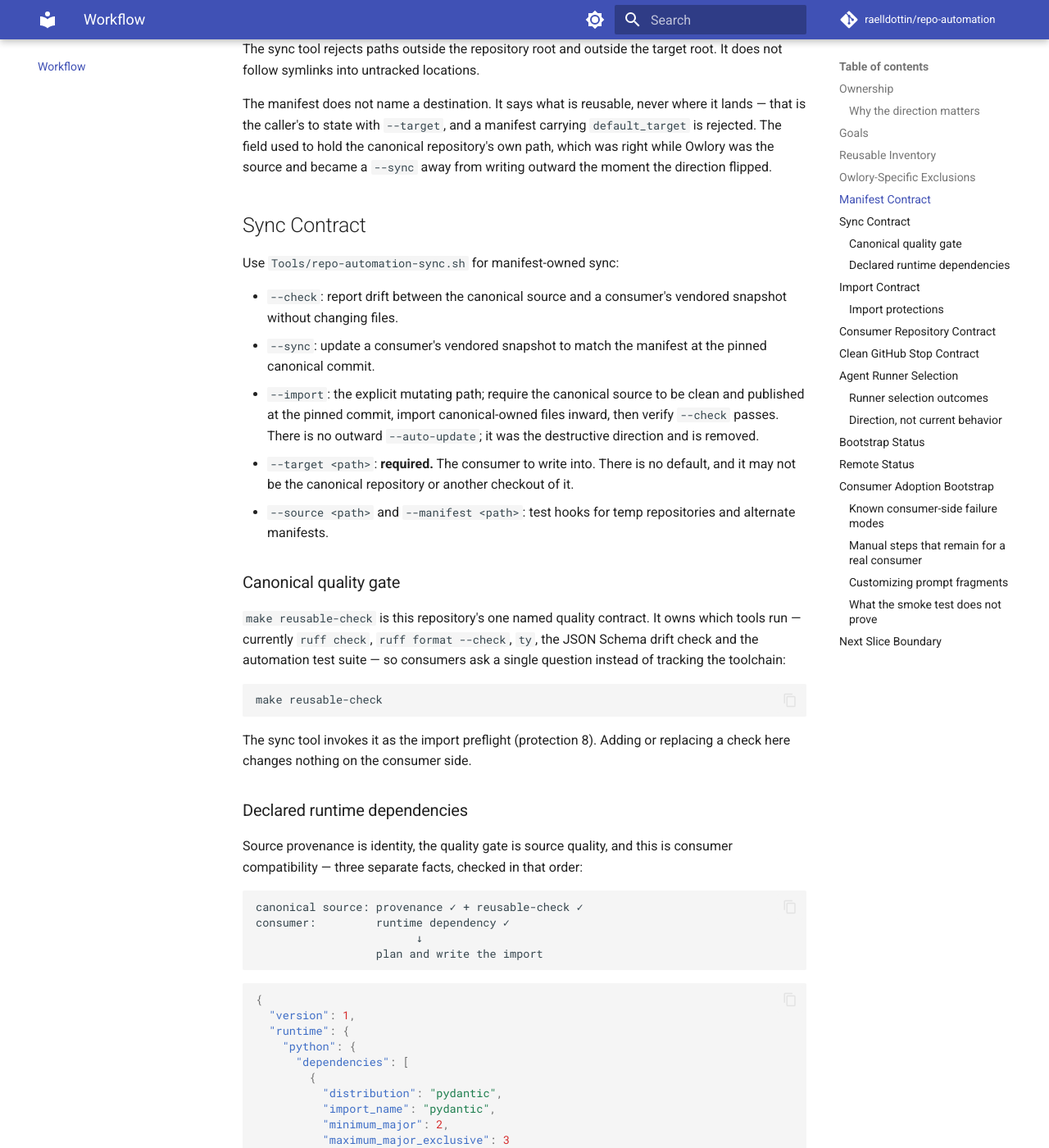
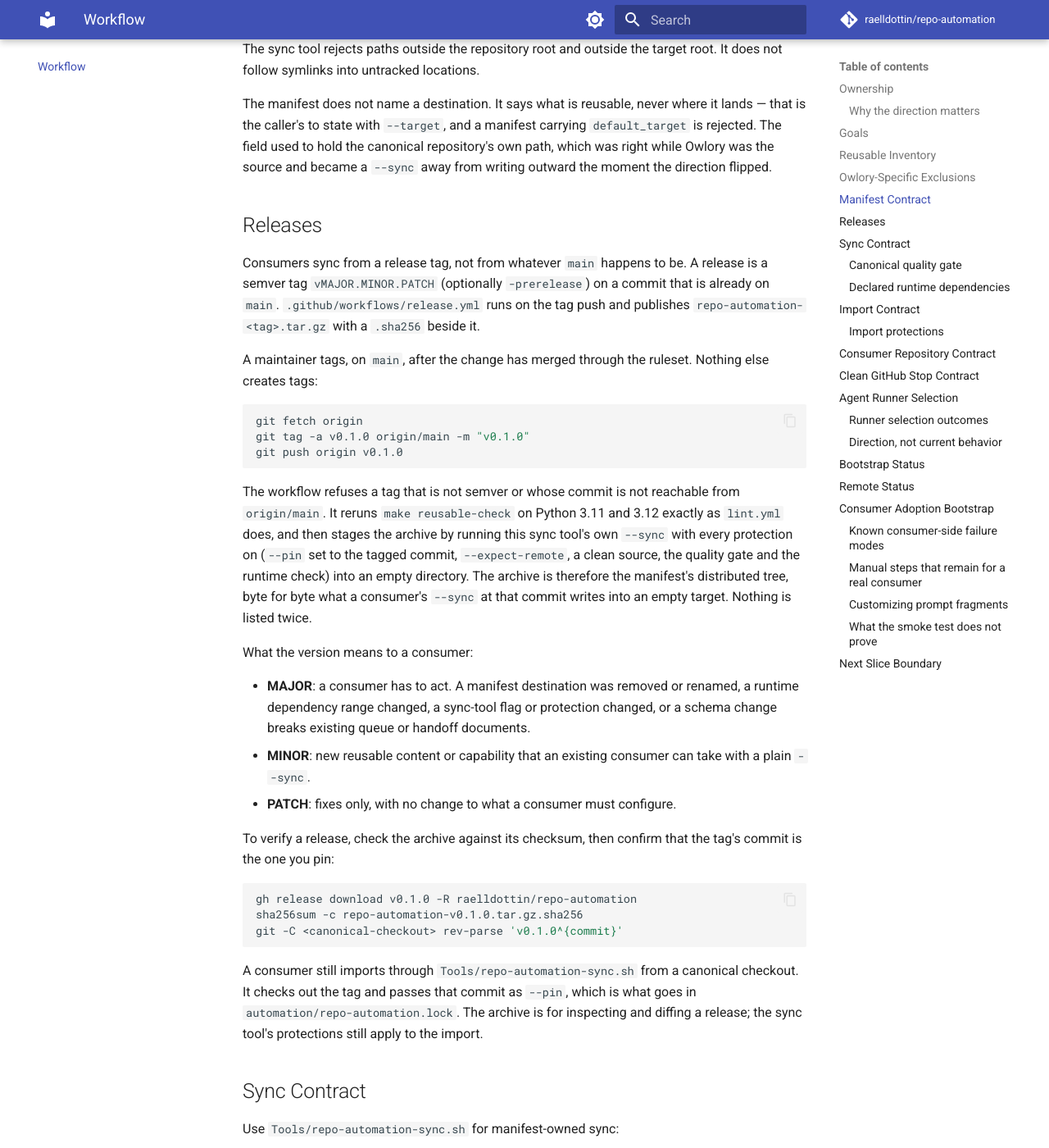
Before and after one commit to raelldottin/repo-automation, an MkDocs documentation site: the page built from docs/workflows/repo-automation.md, in a window 1280 px wide and 1400 px high, scrolled down 3287 px. Shown: the whole window at 82% size. Built offline with MkDocs 1.6.1 and Material for MkDocs 9.7.7, drawn with Linux system fonts in a browser that asks for light colours; comment, search, counter and statistics services are not loaded.

Commit message:
ci: publish versioned releases from tags on main (#74)
A semver tag on a commit reachable from main reruns make reusable-check
(3.11/3.12), stages the manifest's distributed tree with the sync tool's
own --sync (all protections on, pinned to the tagged commit), and
publishes a tar.gz plus sha256 as a GitHub release. Documents who tags,
what the version means to consumers, and how to verify.

````diff
--- a/docs/workflows/repo-automation.md
+++ b/docs/workflows/repo-automation.md
@@ -84,6 +84,36 @@ The manifest is explicit rather than glob-heavy. Each entry identifies:
 The sync tool rejects paths outside the repository root and outside the target root. It does not follow symlinks into untracked locations.
 
 The manifest does not name a destination. It says what is reusable, never where it lands — that is the caller's to state with `--target`, and a manifest carrying `default_target` is rejected. The field used to hold the canonical repository's own path, which was right while Owlory was the source and became a `--sync` away from writing outward the moment the direction flipped.
+
+## Releases
+
+Consumers sync from a release tag, not from whatever `main` happens to be. A release is a semver tag `vMAJOR.MINOR.PATCH` (optionally `-prerelease`) on a commit that is already on `main`. `.github/workflows/release.yml` runs on the tag push and publishes `repo-automation-<tag>.tar.gz` with a `.sha256` beside it.
+
+A maintainer tags, on `main`, after the change has merged through the ruleset. Nothing else creates tags:
+
+```bash
+git fetch origin
+git tag -a v0.1.0 origin/main -m "v0.1.0"
+git push origin v0.1.0
+```
+
+The workflow refuses a tag that is not semver or whose commit is not reachable from `origin/main`. It reruns `make reusable-check` on Python 3.11 and 3.12 exactly as `lint.yml` does, and then stages the archive by running this sync tool's own `--sync` with every protection on (`--pin` set to the tagged commit, `--expect-remote`, a clean source, the quality gate and the runtime check) into an empty directory. The archive is therefore the manifest's distributed tree, byte for byte what a consumer's `--sync` at that commit writes into an empty target. Nothing is listed twice.
+
+What the version means to a consumer:
+
+- **MAJOR**: a consumer has to act. A manifest destination was removed or renamed, a runtime dependency range changed, a sync-tool flag or protection changed, or a schema change breaks existing queue or handoff documents.
+- **MINOR**: new reusable content or capability that an existing consumer can take with a plain `--sync`.
+- **PATCH**: fixes only, with no change to what a consumer must configure.
+
+To verify a release, check the archive against its checksum, then confirm that the tag's commit is the one you pin:
+
+```bash
+gh release download v0.1.0 -R raelldottin/repo-automation
+sha256sum -c repo-automation-v0.1.0.tar.gz.sha256
+git -C <canonical-checkout> rev-parse 'v0.1.0^{commit}'
+```
+
+A consumer still imports through `Tools/repo-automation-sync.sh` from a canonical checkout. It checks out the tag and passes that commit as `--pin`, which is what goes in `automation/repo-automation.lock`. The archive is for inspecting and diffing a release; the sync tool's protections still apply to the import.
 
 ## Sync Contract
 
````
Also changed, not shown: 1 other file.
